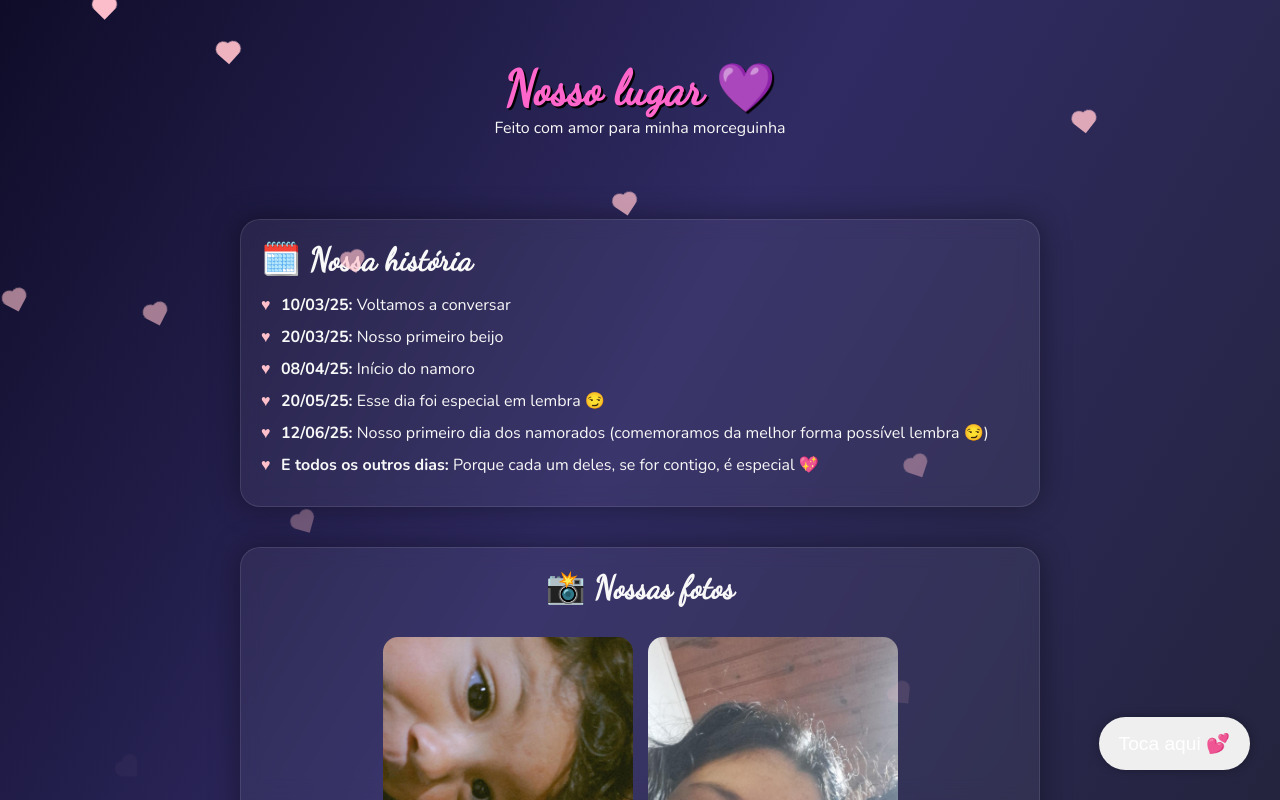
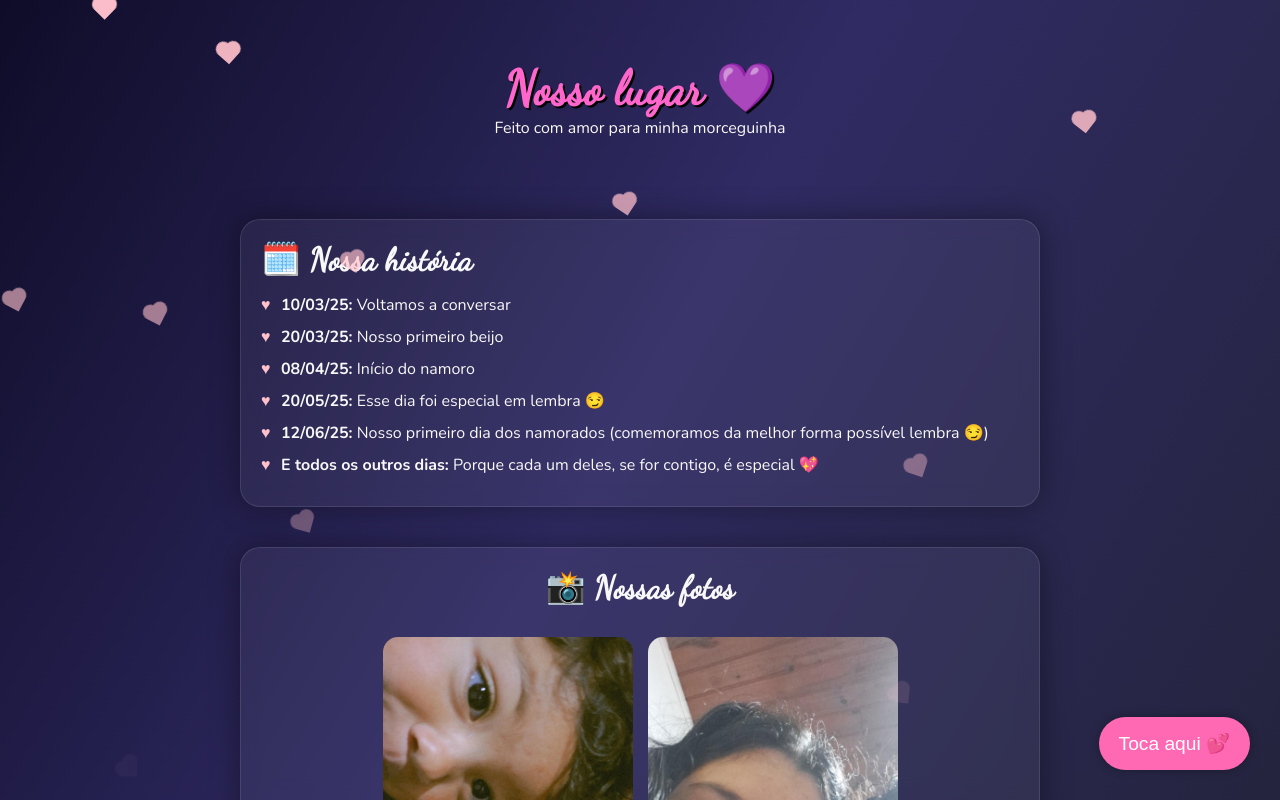
Before and after one commit to thiagorddd/Nossa-lugar-, a plain HTML site: page index.html in a window 1280 px wide. Drawn offline with nearby package versions, Linux system fonts and the light colour scheme.

Commit message:
Update index.html

```diff
--- a/index.html
+++ b/index.html
@@ -174,7 +174,7 @@
     }
     setInterval(createHeart, 400);
   </script> <!-- BOTÃO DE ELOGIOS -->
-<button onclick="mostrarElogios()" style="position: fixed; bottom: 30px; right: 30px; padding: 15px 20px; ; color: white; border: none; border-radius: 30px; font-size: 1.2em; box-shadow: 0 0 10px rgba(0,0,0,0.3); cursor: pointer; z-index: 1000;">
+<button onclick="mostrarElogios()" style="position: fixed; bottom: 30px; right: 30px; padding: 15px 20px;background: #ff69b4; ; color: white; border: none; border-radius: 30px; font-size: 1.2em; box-shadow: 0 0 10px rgba(0,0,0,0.3); cursor: pointer; z-index: 1000;">
   Toca aqui 💕
 </button>
 
```
